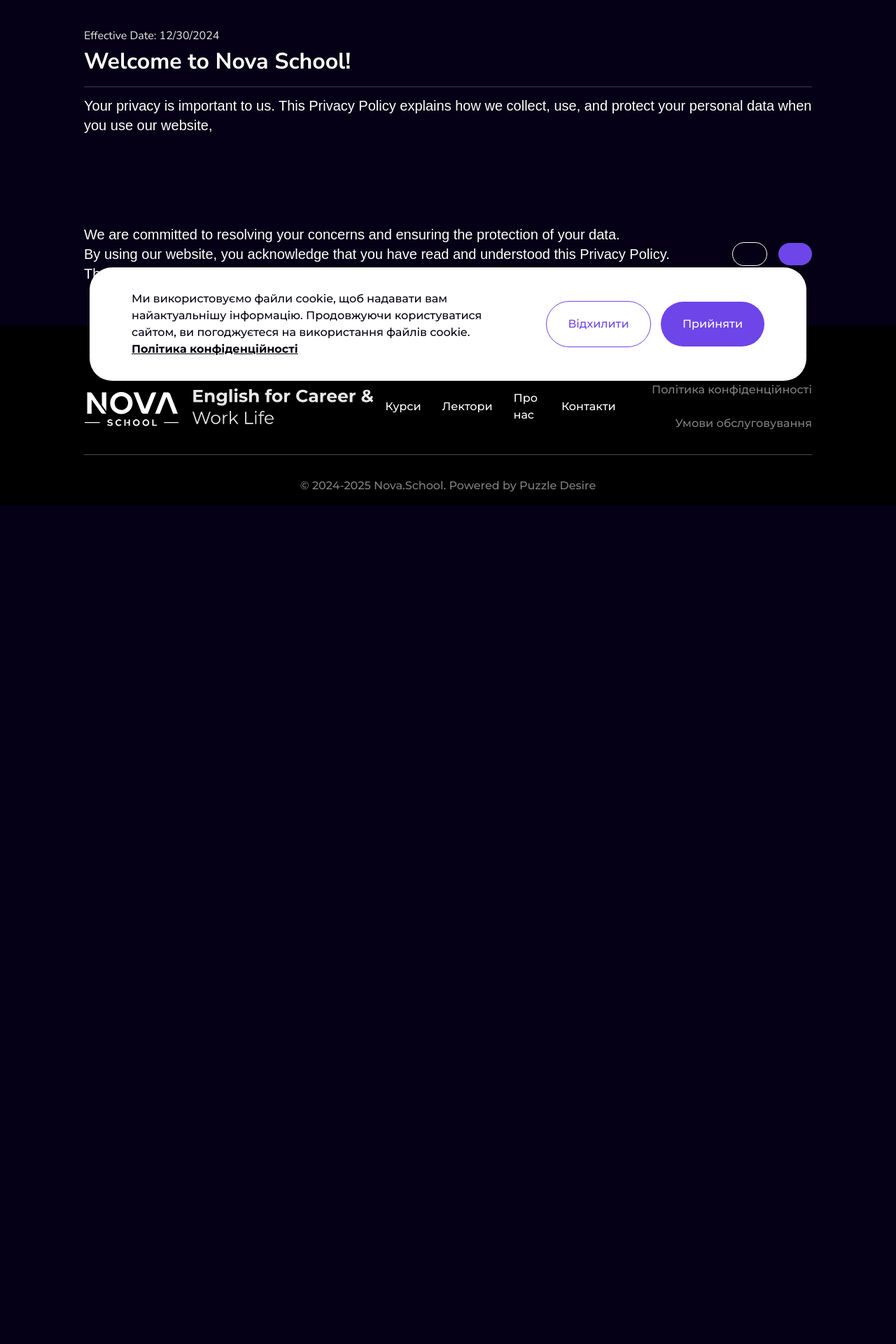
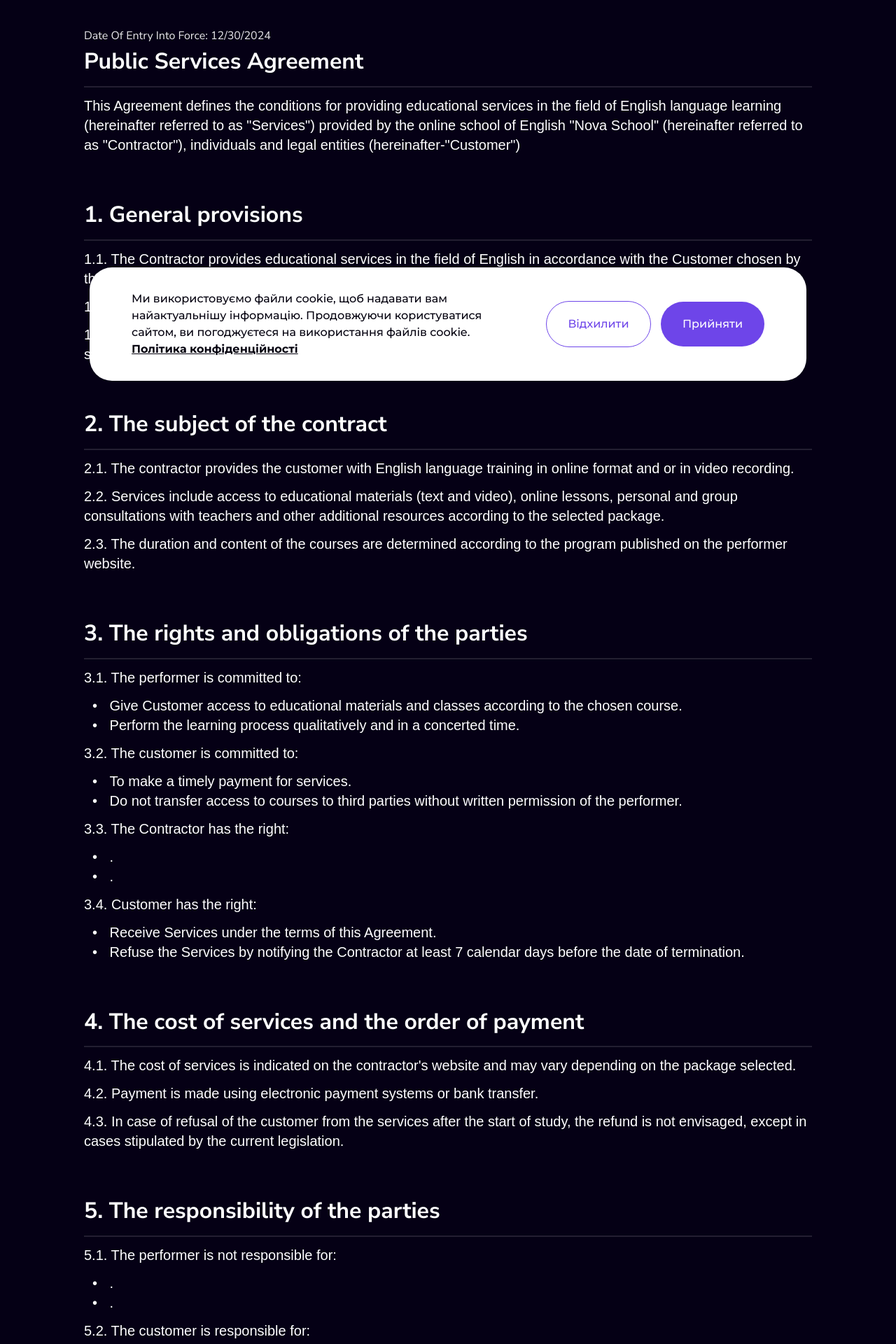
Before and after one commit to evgenia-taipova/english-school, a React (Vite) app: page /term-of-use in a window 1280 px wide. Shown: the part 240-2160 px from the top of the page at 70% size. Before the commit the page ends 962 px from the top, so only its background shows below. Built offline with nearby package versions, Linux system fonts and the light colour scheme; a web font is replaced by a local one; what react-international-phone would draw is missing.

Commit message:
eng version term of use

```diff
--- a/src/components/TermsItem.jsx
+++ b/src/components/TermsItem.jsx
@@ -13,7 +13,7 @@ function TermsItem({ title, content }) {
       <div className="terms__content">
         {content?.subSections?.map((sub, index) => (
           <div key={index} className="terms__subsection">
-            <p className="privacy__top-text">{sub.title}</p>
+            <p className="privacy__top-text">{parse(sub.title)}</p>
 
             {sub.listItems && sub.listItems.length > 0 && (
               <ul className="privacy__content-list">
--- a/src/data/termsData.jsx
+++ b/src/data/termsData.jsx
@@ -1,4 +1,156 @@
 const privacyData = {
+  en: [
+    {
+      title: "1. General provisions",
+      content: {
+        subSections: [
+          {
+            title:
+              "1.1. The Contractor provides educational services in the field of English in accordance with the Customer chosen by the customer or training program.",
+          },
+          {
+            title: `1.2. This Agreement is public and positioned on the performer's website: <a href="/" className="privacy-link">
+              https://english-school-theta.vercel.app/
+            </a>`,
+          },
+          {
+            title:
+              "1.3. Acceptance of the terms of this Agreement is carried out by payment of services, registration on the platform or signing a separate document between the parties.",
+          },
+        ],
+      },
+    },
+    {
+      title: "2. The subject of the contract",
+      content: {
+        subSections: [
+          {
+            title:
+              "2.1. The contractor provides the customer with English language training in online format and or in video recording.",
+          },
+          {
+            title:
+              "2.2. Services include access to educational materials (text and video), online lessons, personal and group consultations with teachers and other additional resources according to the selected package.",
+          },
+          {
+            title:
+              "2.3. The duration and content of the courses are determined according to the program published on the performer website.",
+          },
+        ],
+      },
+    },
+    {
+      title: "3. The rights and obligations of the parties",
+      content: {
+        subSections: [
+          {
+            title: "3.1. The performer is committed to:",
+            listItems: [
+              "Give Customer access to educational materials and classes according to the chosen course.",
+              "Perform the learning process qualitatively and in a concerted time.",
+            ],
+          },
+          {
+            title: "3.2. The customer is committed to:",
+            listItems: [
+              "To make a timely payment for services.",
+              "Do not transfer access to courses to third parties without written permission of the performer.",
+            ],
+          },
+          {
+            title: "3.3. The Contractor has the right:",
+            listItems: [".", "."],
+          },
+          {
+            title: "3.4. Customer has the right:",
+            listItems: [
+              "Receive Services under the terms of this Agreement.",
+              "Refuse the Services by notifying the Contractor at least 7 calendar days before the date of termination.",
+            ],
+          },
+        ],
+      },
+    },
+    {
+      title: "4. The cost of services and the order of payment",
+      content: {
+        subSections: [
+          {
+            title:
+              "4.1. The cost of services is indicated on the contractor's website and may vary depending on the package selected.",
+          },
+          {
+            title:
+              "4.2. Payment is made using electronic payment systems or bank transfer.",
+          },
+          {
+            title:
+              "4.3. In case of refusal of the customer from the services after the start of study, the refund is not envisaged, except in cases stipulated by the current legislation.",
+          },
+        ],
+      },
+    },
+    {
+      title: "5. The responsibility of the parties",
+      content: {
+        subSections: [
+          {
+            title: "5.1. The performer is not responsible for:",
+            listItems: [".", "."],
+          },
+          {
+            title: "5.2. The customer is responsible for:",
+            listItems: [".", "."],
+          },
+        ],
+      },
+    },
+    {
+      title: "6. The order of resolution of disputes",
+      content: {
+        subSections: [
+          {
+            title:
+              "6.1. All disputes and differences that may arise in connection with this Agreement are resolved by negotiating between parties.",
+          },
+          {
+            title:
+              "6.2. If you cannot reach consent, the dispute is subject to court in accordance with the current legislation.",
+          },
+        ],
+      },
+    },
+    {
+      title: "7. Final positions",
+      content: {
+        subSections: [
+          {
+            title:
+              "7.1. The Contractor has the right to change the terms of this Agreement by publishing appropriate updates on the website.",
+          },
+          {
+            title:
+              "7.2. All issues not regulated by this Agreement are governed by applicable law.",
+          },
+          {
+            title:
+              "7.3. The contract enters into force from the moment of acceptance of its terms by the customer and acts until the completion of the provision of services.",
+          },
+        ],
+      },
+    },
+    {
+      title: "8 . Contact information",
+
+      content: {
+        subSections: [
+          {
+            title: `For requests or questions related to this Agreement, please contact: <a href="mailto:novaitschooleu@gmail.com" className="privacy-link">novaitschooleu@gmail.com</a>`,
+          },
+        ],
+      },
+    },
+  ],
   ua: [
     {
       title: "1. ЗАГАЛЬНІ ПОЛОЖЕННЯ",
@@ -9,8 +161,9 @@ const privacyData = {
               "1.1. Виконавець надає освітні послуги у сфері вивчення англійської мови відповідно до обраного Замовником курсу або програми навчання.",
           },
           {
-            title:
-              "1.2. Цей Договір є публічним і розміщений у вільному доступі на веб-сайті Виконавця: https://english-school-theta.vercel.app/.",
+            title: `1.2. Цей Договір є публічним і розміщений у вільному доступі на веб-сайті Виконавця: <a href="/" className="privacy-link">
+              https://english-school-theta.vercel.app/
+            </a>`,
           },
           {
             title:
@@ -155,7 +308,7 @@ const privacyData = {
       content: {
         subSections: [
           {
-            title: `Для запитів або питань, пов'язаних з цією Угодою, звертайтеся до: novaitschooleu@gmail.com`,
+            title: `Для запитів або питань, пов'язаних з цією Угодою, звертайтеся до: <a href="mailto:novaitschooleu@gmail.com" className="privacy-link">novaitschooleu@gmail.com</a>`,
           },
         ],
       },
--- a/src/pages/TermOfUse.jsx
+++ b/src/pages/TermOfUse.jsx
@@ -5,14 +5,15 @@ import TermsList from "../components/TermsList";
 
 const translations = {
   en: {
-    effectiveDate: "Effective Date: 12/30/2024",
-    welcome: "Welcome to Nova School!",
-    privacyIntro: `Your privacy is important to us. This Privacy Policy explains how we collect, use, and protect your personal data when you use our website, `,
+    effectiveDate: "Date of entry into force: 12/30/2024",
+    welcome: "Public Services Agreement",
+    privacyIntro: `This Agreement defines the conditions for providing educational services in the field of English language learning (hereinafter referred to as "Services") provided by the online school of English "Nova School" (hereinafter referred to as "Contractor"), individuals and legal entities (hereinafter-"Customer")`,
     footerText: [
-      "We are committed to resolving your concerns and ensuring the protection of your data.",
-      "By using our website, you acknowledge that you have read and understood this Privacy Policy.",
-      "Thank you for trusting NovaSchool!",
+      "By accepting this agreement, you confirm that you have read, understand and agree to its terms.",
+      "Thank you that you have chosen Nova Shool for your English learning needs for your career!",
     ],
+    buttonToHome: "Return to the Home Page",
+    buttonAccept: "Accept the terms & conditions",
   },
   ua: {
     effectiveDate: "Дата набуття чинності: 30.12.2024",
```
